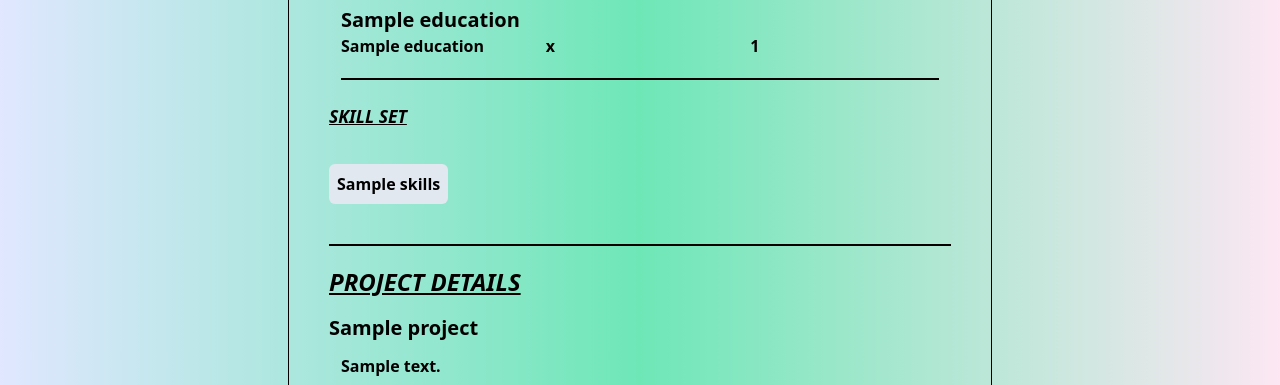
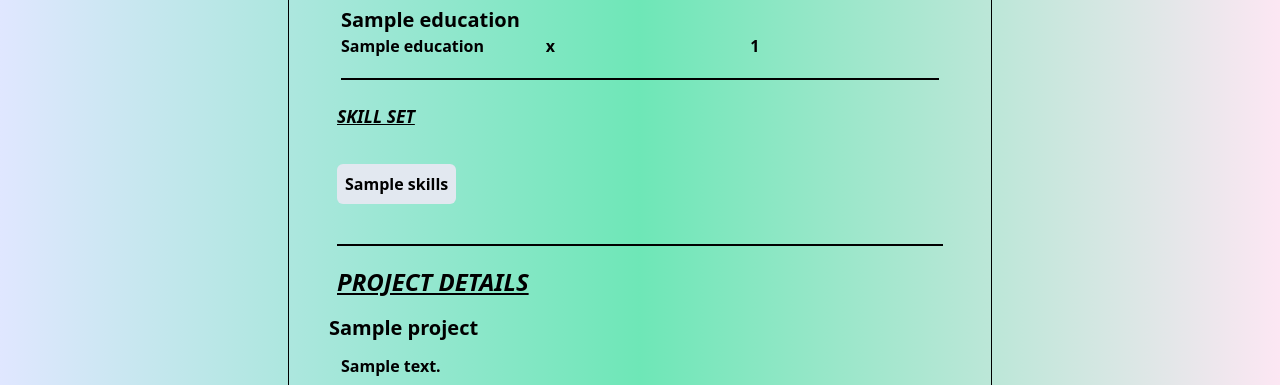
Before and after one commit to priteshrao3/resumebuilder, a Django app: template core/templates/home.html in a window 1280 px wide. Shown: the part 659-1044 px from the top of the page. Run offline with Django 4.2, Linux system fonts and the light colour scheme; the template is opened without the code that fills it: most values are stand-ins (such as "Sample title", 1, 10 or a date in 2020); some libraries are stand-ins or nearby versions.

```diff
--- a/core/templates/home.html
+++ b/core/templates/home.html
@@ -205,7 +205,7 @@
       </style>
 
 
-      <div class="skill-set-section">
+      <div class="skill-set-section px-2">
         {% if resumedata %}
           <h3 class="text-black text-2xl mt-5 font-bold underline italic">SKILL SET</h3>
           <div class="flex flex-wrap mt-3 gap-2">
@@ -224,7 +224,7 @@
 
     <!--PROJECT DETAILS-->
       {% if resumedata %}
-        <h3 class="text-black text-2xl mt-5 font-bold underline italic">PROJECT DETAILS</h3>
+        <h3 class="text-black text-2xl mt-5 font-bold underline italic px-2">PROJECT DETAILS</h3>
         {% for project in resumedata.projects.all %}
           <h4 class="text-black mt-4 text-xl font-bold">{{ project.project_title|safe }}</h4>
 
```
